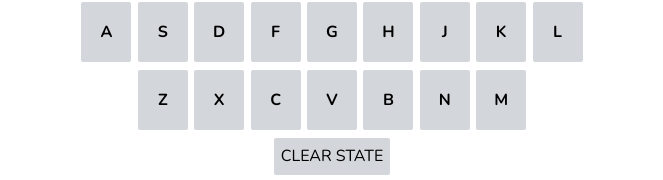
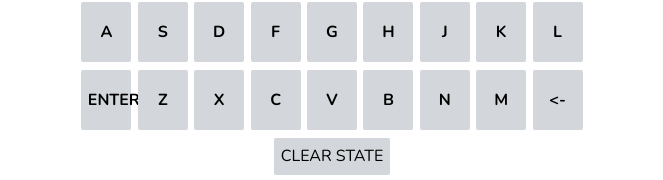
Before and after one commit to kpandit1/wordle-svelte, a Svelte app: page / in a window 1280 px wide. Shown: the part 552-732 px from the top of the page, without its empty margins (308-971 px from the left). Built offline with nearby package versions, Linux system fonts and the light colour scheme.

Commit message:
Fix keyboard bugs

```diff
--- a/src/Keyboard.svelte
+++ b/src/Keyboard.svelte
@@ -32,7 +32,9 @@
       guess.split("").forEach((letter, i) => {
         if (getLetterType(solution, currentGuess, letter, i) === "present") {
           presentLetters.add(letter);
-        } else if (getLetterType(solution, currentGuess, letter, i) === "correct") {
+        } else if (
+          getLetterType(solution, currentGuess, letter, i) === "correct"
+        ) {
           correctLetters.push({ letter: letter, idx: i });
         }
       });
@@ -43,7 +45,7 @@
       const l = correctLetters[i];
       if (currentGuess[l.idx] !== l.letter) {
         // TODO: fix the number suffix (1st, 2nd, 3rd)
-        console.log(l.idx + 1 + 'th letter must be ' + l.letter);
+        console.log(l.idx + 1 + "th letter must be " + l.letter);
         return;
       }
     }
@@ -87,7 +89,7 @@
     if (e.key === "Backspace") {
       store.update((state) => {
         // prettier-ignore
-        state.guesses[state.guessIdx] = state.guesses[state.guessIdx].slice( 0, -1);
+        state.guesses[state.guessIdx] = state.guesses[state.guessIdx].slice(0, -1);
         return state;
       });
     }
@@ -103,7 +105,7 @@
   {#each [
     ["Q", "W", "E", "R", "T", "Y", "U", "I", "O", "P"],
     ["A", "S", "D", "F", "G", "H", "J", "K", "L"],
-    ["Z", "X", "C", "V", "B", "N", "M"]]
+    ["ENTER", "Z", "X", "C", "V", "B", "N", "M", "<-"]]
     as row
   }
     <div class="row">
@@ -135,14 +137,21 @@
   }
   .row > button {
     touch-action: manipulation;
-    padding: 0.7rem;
+    /* padding: 0.7rem; */
     font-size: 1rem;
     width: min(9vw, 50px);
+    width: "200px";
     height: 60px;
     cursor: pointer;
     font-weight: bold;
     color: var(--clr-text);
   }
+  /* media query  */
+  /* @media (max-width: 600px) {
+    .row > button {
+    }
+  } */
+
   .not-guessed {
     background-color: var(--clr-key-bg);
   }
```
